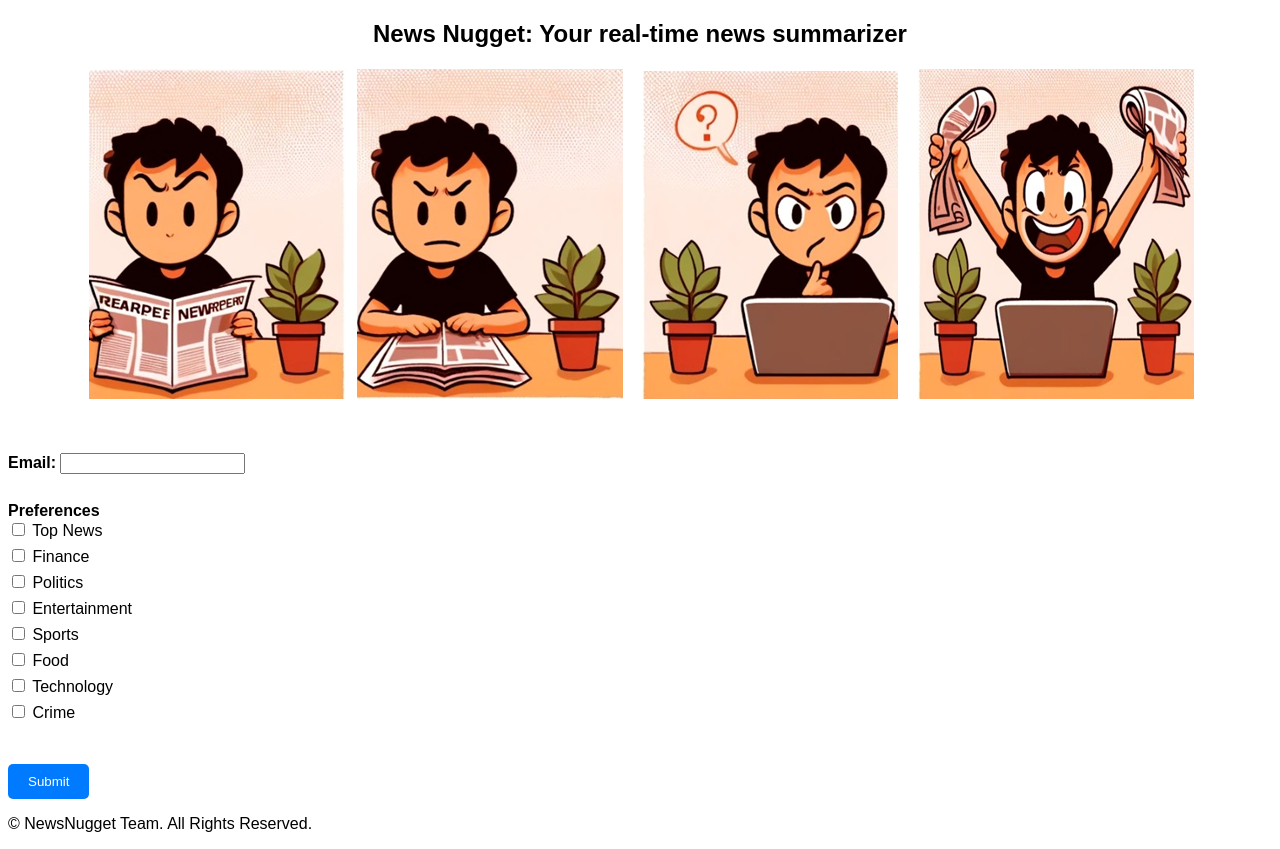
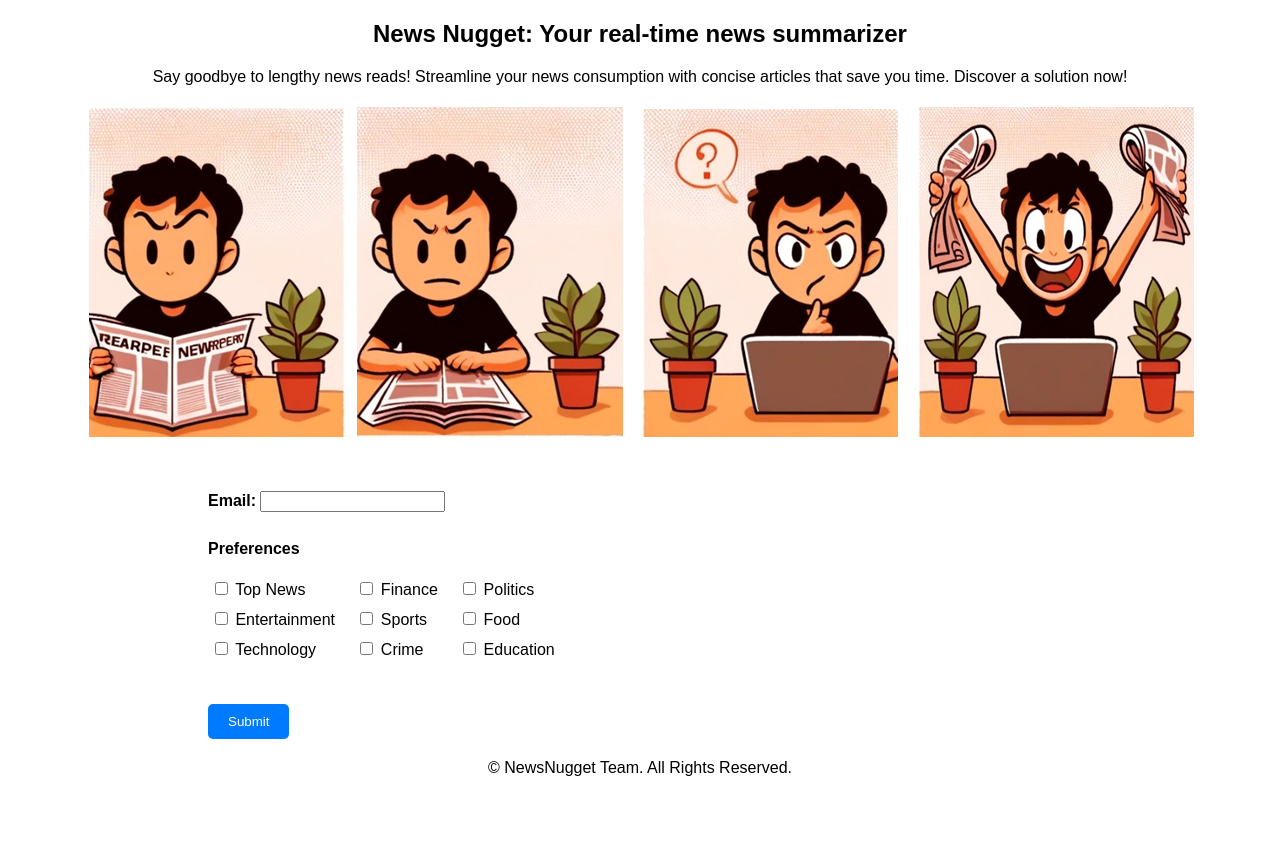
Before and after one commit to jashdalal/NewsNugget, a plain HTML site: page user_preference/frontend-app/index.html in a window 1280 px wide. After the commit the page ends 800 px from the top, so only its background shows below. Drawn offline with Linux system fonts and the light colour scheme.

```diff
--- a/user_preference/frontend-app/index.html
+++ b/user_preference/frontend-app/index.html
@@ -9,21 +9,39 @@
 <body>
     <div class="container">
         <h2>News Nugget: Your real-time news summarizer</h2>
+        <p> Say goodbye to lengthy news reads! Streamline your news consumption with concise articles that save you time. Discover a solution now!</p>
         <img src="image1.png" alt="NewsNugget Illustration" class="illustration">
         <br> <br> <br>
         <form id="userForm">
             <label for="email">Email:</label>
             <input type="email" id="email" name="email" required><br><br>
 
-            <label for="preferences">Preferences</label><br>
-            <input type="checkbox" id="top" name="preferences" value="top"> Top News<br>
-            <input type="checkbox" id="business" name="preferences" value="business"> Finance<br>
-            <input type="checkbox" id="politics" name="preferences" value="politics"> Politics<br>
-            <input type="checkbox" id="entertainment" name="preferences" value="entertainment"> Entertainment<br>
-            <input type="checkbox" id="sports" name="preferences" value="sports"> Sports<br>
-            <input type="checkbox" id="food" name="preferences" value="food"> Food <br>
-            <input type="checkbox" id="tech" name="preferences" value="technology"> Technology <br>
-            <input type="checkbox" id="criminal" name="preferences" value="crime"> Crime <br>
+            <label for="preferences">Preferences</label><br><br>
+            <table>
+                <tr>
+                    <td><input type="checkbox" id="top" name="preferences" value="top"> Top News </td>
+                    <td>&nbsp;&nbsp;&nbsp;</td>
+                    <td><input type="checkbox" id="business" name="preferences" value="business"> Finance </td>
+                    <td>&nbsp;&nbsp;&nbsp;</td>
+                    <td><input type="checkbox" id="politics" name="preferences" value="politics"> Politics </td>
+                </tr>
+
+                <tr>
+                    <td><input type="checkbox" id="entertainment" name="preferences" value="entertainment"> Entertainment </td>
+                    <td>&nbsp;&nbsp;&nbsp;</td>
+                    <td><input type="checkbox" id="sports" name="preferences" value="sports"> Sports </td>
+                    <td>&nbsp;&nbsp;&nbsp;</td>
+                    <td><input type="checkbox" id="food" name="preferences" value="food"> Food </td>
+                </tr>
+
+                <tr>
+                    <td><input type="checkbox" id="tech" name="preferences" value="technology"> Technology </td>
+                    <td>&nbsp;&nbsp;&nbsp;</td>
+                    <td><input type="checkbox" id="criminal" name="preferences" value="crime"> Crime </td>
+                    <td>&nbsp;&nbsp;&nbsp;</td>
+                    <td><input type="checkbox" id="education" name="preferences" value="edu"> Education </td>
+                </tr>
+            </table>
 
             <br><br>
             <button type="submit">Submit</button>
--- a/user_preference/frontend-app/styles.css
+++ b/user_preference/frontend-app/styles.css
@@ -11,6 +11,17 @@
 h2 {
     text-align: center;
     margin-bottom: 20px;
+}
+
+p {
+    text-align: center;
+    margin-bottom: 20px;
+}
+
+form {
+    margin-left: 200px;
+    margin-bottom: 20px;
+
 }
 
 label {
```
Also changed, not shown: images/logo.png, images/screenshot.png.
